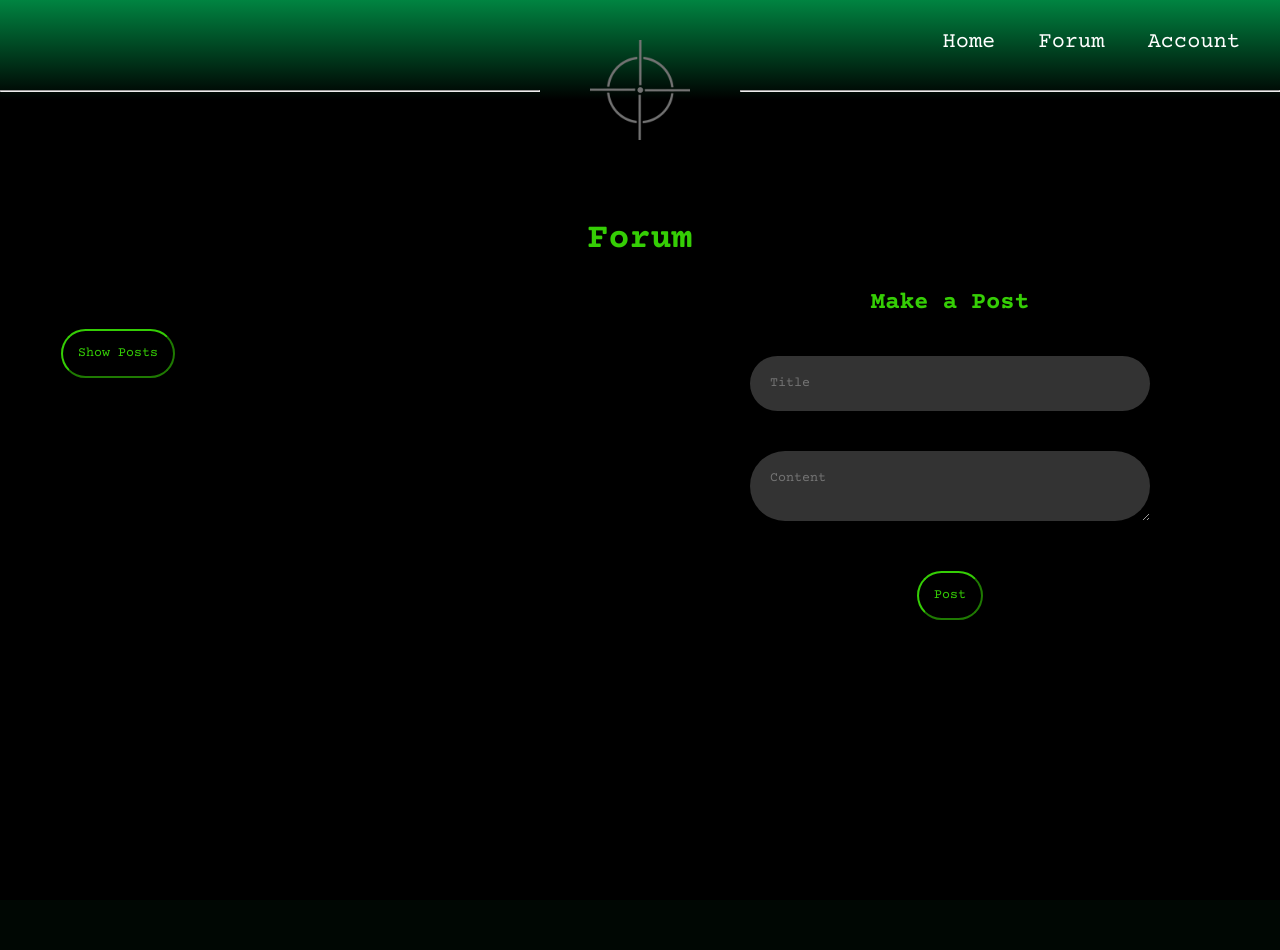
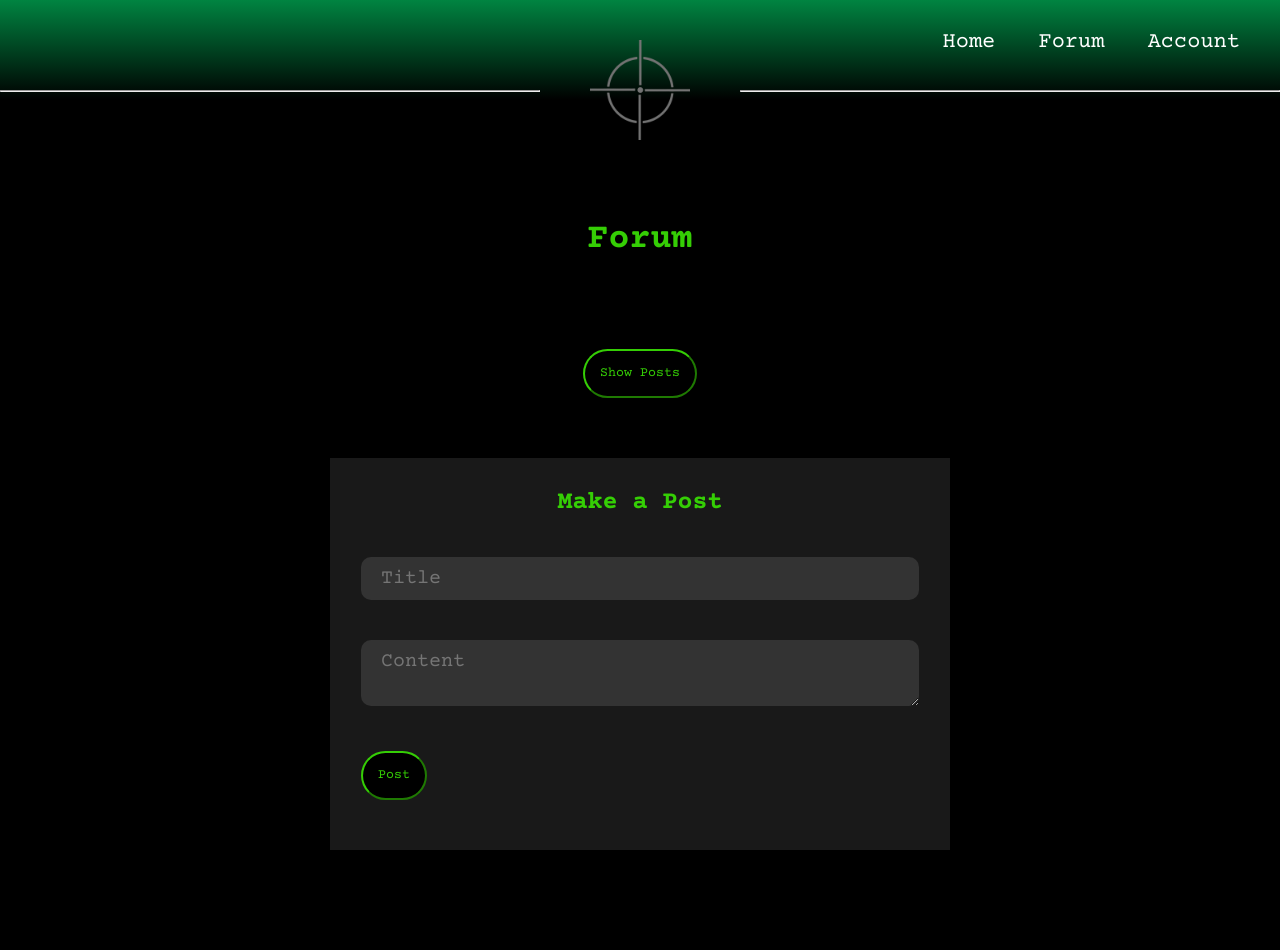
Before and after one commit to JamesRMathis/High-School-Hack-Web, a Flask app: page /bb170201ef5d8f4449fd06812f53dc3d970875ca2c25abbe2bfc3683db807a81/forum in a window 1280 px wide. Before the commit the page ends 620 px from the top, so only its background shows below. Run offline with Flask 3, Linux system fonts and the light colour scheme.

Commit message:
Final Changes

```diff
--- a/app.py
+++ b/a7d874cecce8f8ac2d4181e6b8e3b8a8.py
@@ -33,7 +33,7 @@ def checkBadSession():
 def index():
     cookie = base64.b64encode("FLAG{St4rG4z3rS3cr3t}".encode())
     resp = make_response(send_from_directory('static', 'gateway.html'))
-    resp.set_cookie('cosmicKey', cookie, max_age=60*60*24*365)  # Example: 1 year
+    resp.set_cookie('galacticKey', cookie, max_age=60*60*24*365)  # Example: 1 year
     resp.headers["Onetwo"] = "FLAG{Buckl3MySh03}"
     return resp
 
--- a/static/bomboclaat.html
+++ b/static/jumbo.html
@@ -3,7 +3,7 @@
         <title>Nothing Here</title>
     </head>
     <body>
-        <p>There is nothing here. Gyatt, Rizzler, Skibidi Ohio</p>
+        <p>There is nothing here. Sigma, Rizzler, Skibidi Ohio</p>
         <script>
             window.onload = function() {
                 var newLocation = window.location.protocol + '//' + window.location.host + '/bb170201ef5d8f4449fd06812f53dc3d970875ca2c25abbe2bfc3683db807a81/';
--- a/static/styles.css
+++ b/static/styles.css
@@ -145,6 +145,15 @@ nav ul li a {
     display: flex;
     flex-direction: row;
 }
+
+.showPosts {
+    display: flex;
+    flex-direction: row;
+    justify-content: center;
+    align-items: center;
+    margin-top: 50px;
+}
+
 #target {
     flex: 1;
     height: 100px;
--- a/templates/forum.html
+++ b/templates/forum.html
@@ -5,66 +5,6 @@
     <meta name="viewport" content="width=device-width, initial-scale=1.0">
     <title>Forum</title>
     <link rel="stylesheet" href="/static/styles.css">
-
-    <style>
-        .parent {
-            display: flex;
-            justify-content: space-around;
-            margin-top: 20px;
-        }
-
-        .showPosts, .makePost {
-            width: 45%;
-            padding: 10px;
-            /* background-color: #333; */
-            /* border-radius: 10px; */
-        }
-
-        .showPosts button, .makePost input[type="submit"] {
-            margin-bottom: 10px;
-            cursor: pointer;
-        }
-
-        .posts h3 {
-            color: #35ce05;
-        }
-
-        .posts p {
-            color: #fff;
-        }
-
-        .posts .byline {
-            color: #999;
-            font-size: 0.8em;
-        }
-
-        .makePost form {
-            display: flex;
-            flex-direction: column;
-        }
-
-        .fields {
-            display: flex;
-            flex-direction: column;
-            align-items: center;
-            margin-bottom: 10px;
-        }
-
-        .fields textarea {
-            resize: vertical;
-        }
-
-        .makePost h2 {
-            text-align: center;
-            color: #35ce05;
-        }
-
-        .submit {
-            margin-left: auto;
-            margin-right: auto;
-        }
-    </style>
-
     <script>
         document.addEventListener('DOMContentLoaded', () => {
             makePostForm = document.querySelector('.makePost')
@@ -122,23 +62,16 @@
 
     <main>
         <h1 class="title">Forum</h1>
-
-        <div class="parent">
-            <div class="showPosts">
-                <button class="submit">Show Posts</button>
-                <div class="posts"></div>
-            </div>
-
-            <div class="makePost">
-                <h2>Make a Post</h2>
-                <form class="post">
-                    <div class="fields">
-                        <input class="textbox" type="text" name="title" placeholder="Title">
-                        <textarea class="textbox" name="content" placeholder="Content"></textarea>
-                    </div>
-                    <input class="submit" type="submit" value="Post">
-                </form>
-            </div>
+        <div class="showPosts">
+            <button class="submit">Show Posts</button>
+        </div>
+        <div class="new-item">
+            <form class="new-item-form">
+                <h2 class="new-item-title">Make a Post</h2>
+                <input class="itemtextbox" id="new-item" style="max-width: 90%; min-width: 90%;" type="text" name="title" placeholder="Title">
+                <textarea class="itemtextbox" id="new-item" name="content" placeholder="Content"></textarea>
+                <input class="submit" style="margin-left: 5%; margin-bottom: 50px;" type="submit" value="Post">
+            </form>
         </div>
 </body>
 </html>
--- a/templates/header.html
+++ b/templates/header.html
@@ -6,7 +6,7 @@
             .then(data => {
                 if (data['user']) {
                     document.querySelector('nav ul').innerHTML = `
-                        <li><a href="/bb170201ef5d8f4449fd06812f53dc3d970875ca2c25abbe2bfc3683db807a81?filename=bomboclaat.html">Home</a></li>
+                        <li><a href="/bb170201ef5d8f4449fd06812f53dc3d970875ca2c25abbe2bfc3683db807a81?filename=jumbo.html">Home</a></li>
                         <li><a href="/bb170201ef5d8f4449fd06812f53dc3d970875ca2c25abbe2bfc3683db807a82?filename=forumGate.html">Forum</a></li>
                         <li><a href="/bb170201ef5d8f4449fd06812f53dc3d970875ca2c25abbe2bfc3683db807a81/account">Account</a></li>
                     `
```
